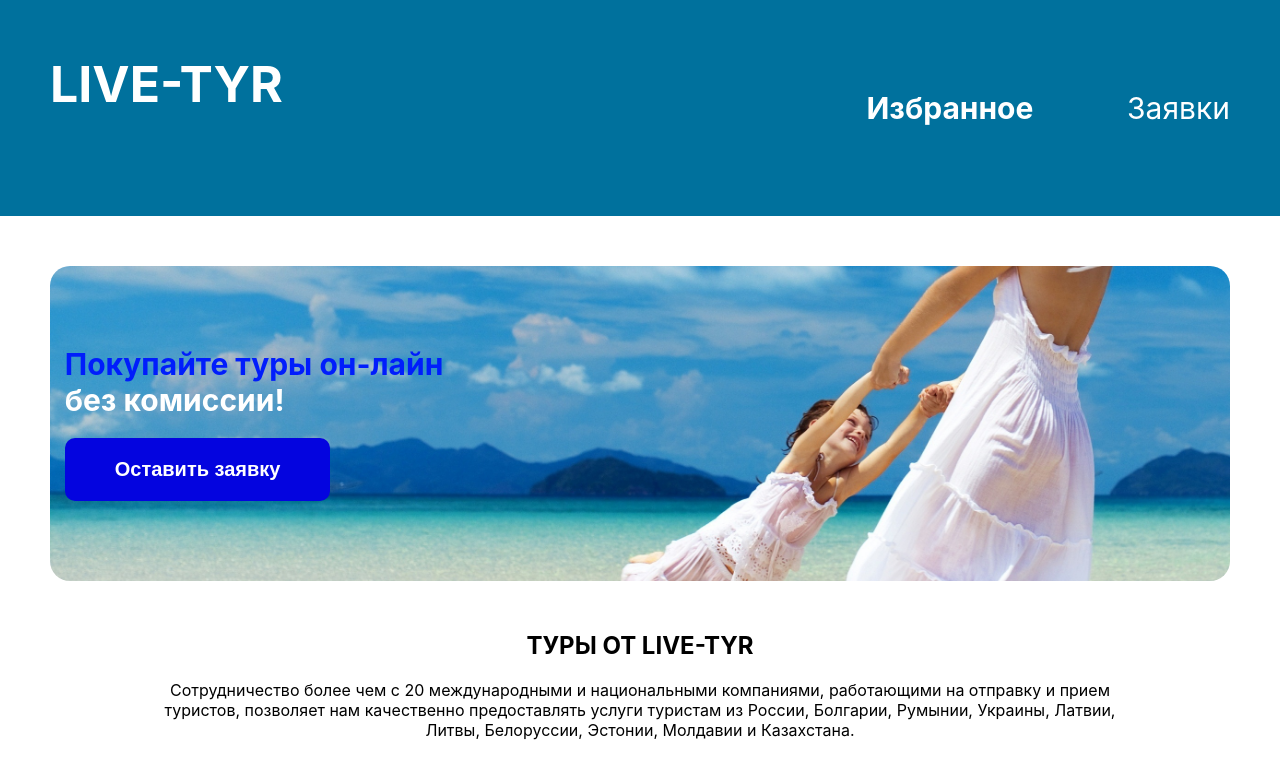
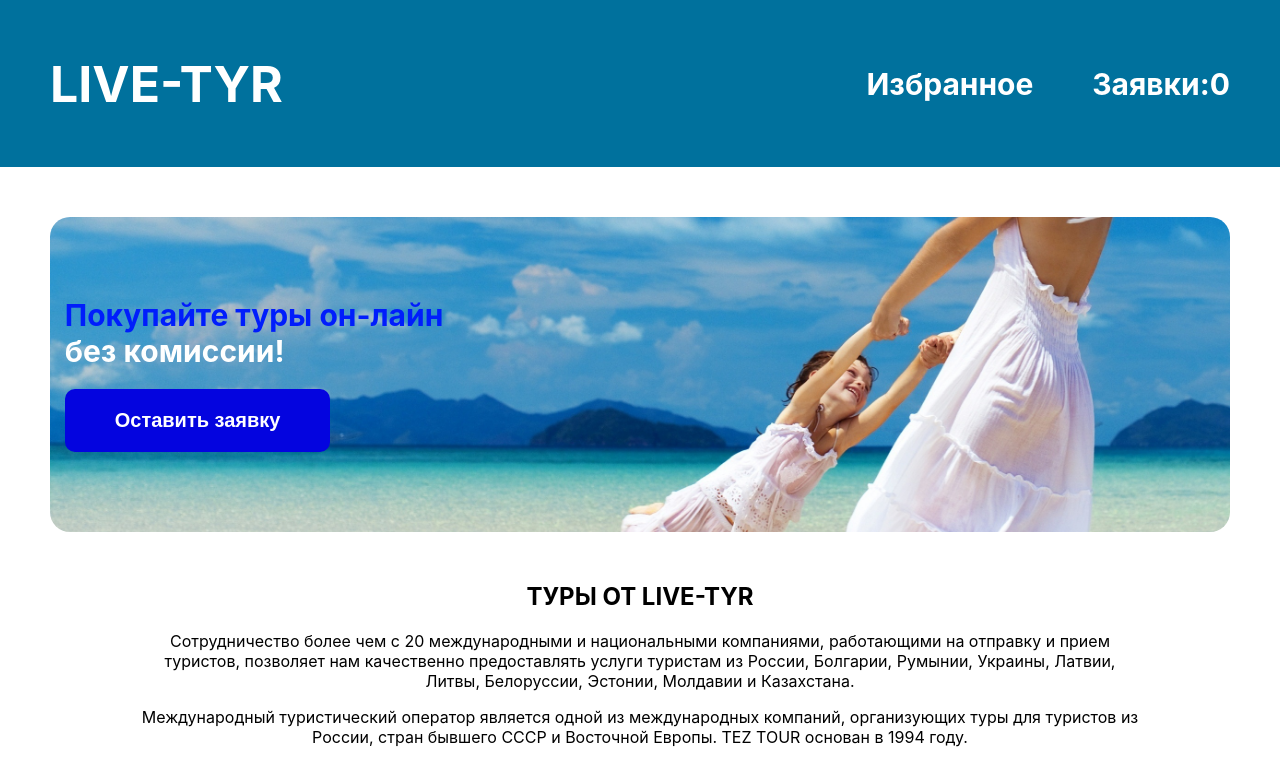
Before and after one commit to HolodN/Old, a React (Create React App) app in the folder my-app/: page / in a window 1280 px wide. Shown: the top 757 px of the page. Built offline with nearby package versions, Linux system fonts and the light colour scheme; no server answers.

Commit message:
Добавили цифры на заявки

```diff
--- a/my-app/src/App.jsx
+++ b/my-app/src/App.jsx
@@ -92,7 +92,7 @@ async function axiosData(){
               />
             : null}
 
-            <Header openOverlay={() => setOverlayOpen(true)} />
+            <Header openOverlay={() => setOverlayOpen(true)} overlayItems={overlayItems} />
 
             <Routes>
                     <Route path='/favorites'
--- a/my-app/src/components/header/Header.jsx
+++ b/my-app/src/components/header/Header.jsx
@@ -9,9 +9,14 @@ const Header =(props)=>{
         </Link>
         <nav>
         <Link to={'/favorites'}>
-            <h6 className={style.nav_item}>Избранное</h6>
+            <h2 className={style.nav_item}>Избранное</h2>
         </Link>
-                <a className={style.nav_item} onClick={props.openOverlay} href="#"> Заявки</a>
+                <h2 className={style.nav_item} onClick={props.openOverlay}
+                href="#">Заявки:
+                    <span>
+                        {props.overlayItems.length}
+                    </span>
+                     </h2>
         </nav>
     </header>
     )
```
